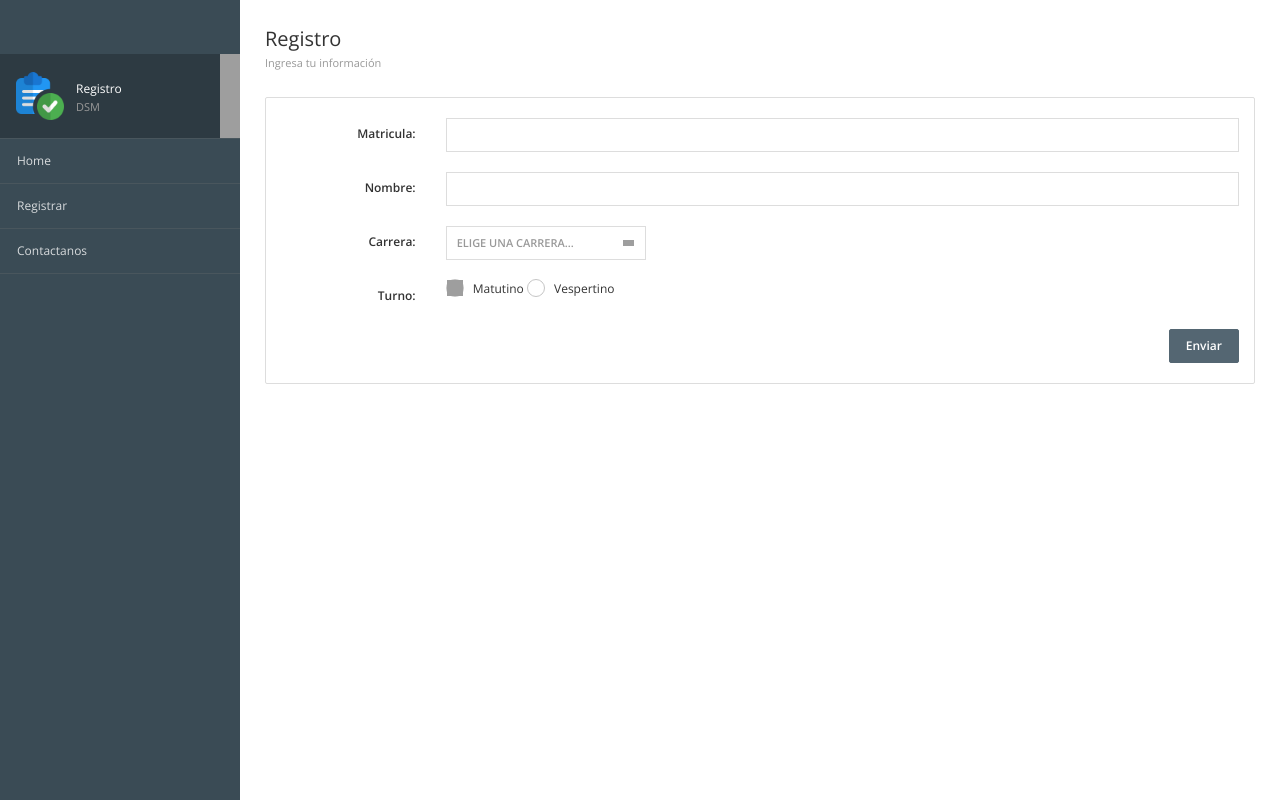
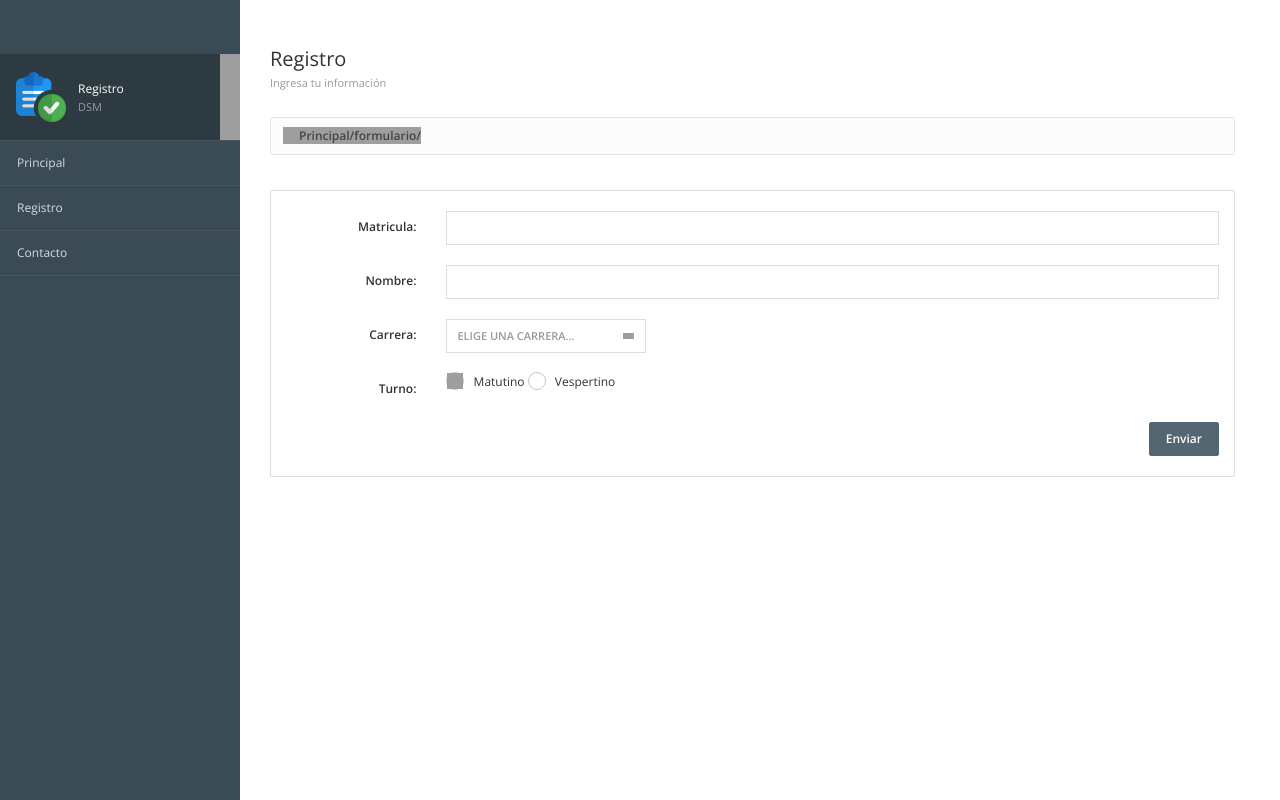
Before and after one commit to Cuatro321/Repositorio1, a Django app: page /formulario/ in a window 1280 px wide. Run offline with Django 5.2, Linux system fonts and the light colour scheme; some libraries are stand-ins or nearby versions; grey boxes are pictures that could not be loaded.

Commit message:
Trabajando con Templates

```diff
--- a/prueba/inicio/templates/inicio/encabezado.html
+++ b/prueba/inicio/templates/inicio/encabezado.html
@@ -1,14 +1,13 @@
+<!-- encabezado.html (Plantilla base corregida) -->
 <!DOCTYPE html>
 <html lang="en">
 <head>
 	<meta charset="utf-8">
 	<meta http-equiv="X-UA-Compatible" content="IE=edge">
 	<meta name="viewport" content="width=device-width, user-scalable=no, initial-scale=1, maximum-scale=1">
-<title>{%block Encabezado%}{%endblock%}</title>
+	<title>{% block Encabezado %}{% endblock %}</title>
 
-
-{%load static%}
-
+	{% load static %}
 
 	<link href="{% static 'inicio/css/bootstrap.min.css'%}" rel="stylesheet" type="text/css">
 	<link href="{% static 'inicio/css/londinium-theme.css'%}" rel="stylesheet" type="text/css">
@@ -16,12 +15,15 @@
 	<link href="{% static 'inicio/css/icons.css'%}" rel="stylesheet" type="text/css">
 	<link href="http://fonts.googleapis.com/css?family=Open+Sans:400,300,600,700&amp;subset=latin,cyrillic-ext" rel="stylesheet" type="text/css">
 
-
+	<script type="text/javascript" src="http://ajax.googleapis.com/ajax/libs/jquery/1.10.1/jquery.min.js"></script>
+	<script type="text/javascript" src="http://ajax.googleapis.com/ajax/libs/jqueryui/1.10.2/jquery-ui.min.js"></script>
+	<script type="text/javascript" src="{% static 'inicio/js/bootstrap.min.js' %}"></script>
+	<script type="text/javascript" src="{% static 'inicio/js/application.js' %}"></script>
+	<!-- Puedes agregar más scripts según necesidad -->
 	 <script type="text/javascript" src="http://ajax.googleapis.com/ajax/libs/jquery/1.10.1/jquery.min.js"></script>
 	<script type="text/javascript" src="http://ajax.googleapis.com/ajax/libs/jqueryui/1.10.2/jquery-ui.min.js"></script>
 
 	<script type="text/javascript" src="js/plugins/charts/sparkline.min.js"></script>
-
 	<script type="text/javascript" src="js/plugins/forms/uniform.min.js"></script>
 	<script type="text/javascript" src="js/plugins/forms/select2.min.js"></script>
 	<script type="text/javascript" src="js/plugins/forms/inputmask.js"></script>
@@ -32,13 +34,10 @@
 	<script type="text/javascript" src="js/plugins/forms/validate.min.js"></script>
 	<script type="text/javascript" src="js/plugins/forms/tags.min.js"></script>
 	<script type="text/javascript" src="js/plugins/forms/switch.min.js"></script>
-
 	<script type="text/javascript" src="js/plugins/forms/uploader/plupload.full.min.js"></script>
 	<script type="text/javascript" src="js/plugins/forms/uploader/plupload.queue.min.js"></script>
-
 	<script type="text/javascript" src="js/plugins/forms/wysihtml5/wysihtml5.min.js"></script>
 	<script type="text/javascript" src="js/plugins/forms/wysihtml5/toolbar.js"></script>
-
 	<script type="text/javascript" src="js/plugins/interface/daterangepicker.js"></script>
 	<script type="text/javascript" src="js/plugins/interface/fancybox.min.js"></script>
 	<script type="text/javascript" src="js/plugins/interface/moment.js"></script>
@@ -51,47 +50,62 @@
 	<script type="text/javascript" src="js/bootstrap.min.js"></script>
 	<script type="text/javascript" src="js/application.js"></script>
 
+	<style>
+		.page-content {
+			margin-left: 250px;
+			padding: 20px;
+		}
+	</style>
 </head>
-
 <body>
-
-
-
 <div class="page-container">
-
-
-		<!-- Barra de menú -->
+	<!-- Sidebar -->
 	<div class="sidebar">
 		<div class="sidebar-content">
-
-
-	<!-- Imagen y texto del usuario -->
 			<div class="user-menu dropdown">
 				<a href="#">
-        <img src="{% block imagen %}{% endblock %}">
+					<img src="{% block imagen %}{% endblock %}" style="width: 50px; height: 50px;">
 					<div class="user-info">
 						{% block titulo_usuario %}Principal{% endblock %} <span>{% block subtitulo_usuario %}DSM{% endblock %}</span>
 					</div>
 				</a>
 			</div>
-
-				<!-- Menú de navegación -->
 			<ul class="navigation">
-							<li><a href="{%url 'Principal'%}">Home</a></li>
-							<li><a href="{%url 'Formulario'%}">Registrar</a></li>
-							<li><a href="{%url 'Contacto'%}">Contactanos</a></li>
+				<li><a href="{% url 'Principal' %}">Principal</a></li>
+				<li><a href="{% url 'Formulario' %}">Registro</a></li>
+				<li><a href="{% url 'Contacto' %}">Contacto</a></li>
 			</ul>
-				<!-- /Fin menú -->
 		</div>
 	</div>
-		<!-- /sidebar -->
+	<!-- /Sidebar -->
 
-
-
-    <!--Contenido-->
-    {% block contenido %}
+	<!-- Contenido Principal -->
+	<div class="page-content">
+		{% block encabezado %}
+		<div class="page-header">
+			<div class="page-title">
+				<h3>{% block titulo_encabezado %}Encabezado{% endblock %}
+					<small>{% block subtitulo_encabezado %}Subtítulo{% endblock %}</small>
+				</h3>
+			</div>
+		</div>
+		<div class="breadcrumb-line">
+			<ul class="breadcrumb">
+				<li>
+					<a href="{% url 'Principal' %}">
+						{% if request.path == '/' %}
+							Principal
+						{% else %}
+							Principal{{ request.path }}
+						{% endif %}
+					</a>
+				</li>
+			</ul>
+		</div>
 		{% endblock %}
 
+		{% block contenido %}{% endblock %}
+	</div>
 </div>
 </body>
 </html>
--- a/prueba/inicio/templates/inicio/formulario.html
+++ b/prueba/inicio/templates/inicio/formulario.html
@@ -1,5 +1,5 @@
 {% extends "inicio/encabezado.html" %}
-<title>{% block Encabezado %}Formulario{% endblock %}</title>
+{% block Encabezado %}Formulario{% endblock %}
 
 {% block imagen %}
 {% load static %}
@@ -9,18 +9,10 @@
 {% block titulo_usuario %}Registro{% endblock %}
 {% block subtitulo_usuario %}DSM{% endblock %}
 
+{% block titulo_encabezado %}Registro{% endblock %}
+{% block subtitulo_encabezado %}Ingresa tu información{% endblock %}
+
 {% block contenido %}
-<div class="page-content">
-    <!--Encabezdo -->
-    <div class="page-header">
-        <div class="page-title">
-            <h3>Registro
-                <small>Ingresa tu información</small>
-            </h3>
-        </div>
-    </div>
-
-    <!-- Formulario -->
 <form class="form-horizontal" action="#" role="form">
     <div class="panel panel-default">
         <div class="panel-body">
@@ -62,8 +54,8 @@
             <div class="form-actions text-right">
                 <input type="submit" value="Enviar" class="btn btn-primary">
             </div>
+
         </div>
     </div>
 </form>
-</div>
 {% endblock %}
```
Also changed, not shown: prueba/inicio/templates/inicio/contacto.html (+5 -13 lines), prueba/inicio/templates/inicio/principal.html (+5 -13 lines). Lines whose indentation alone changed are shown as unchanged.
